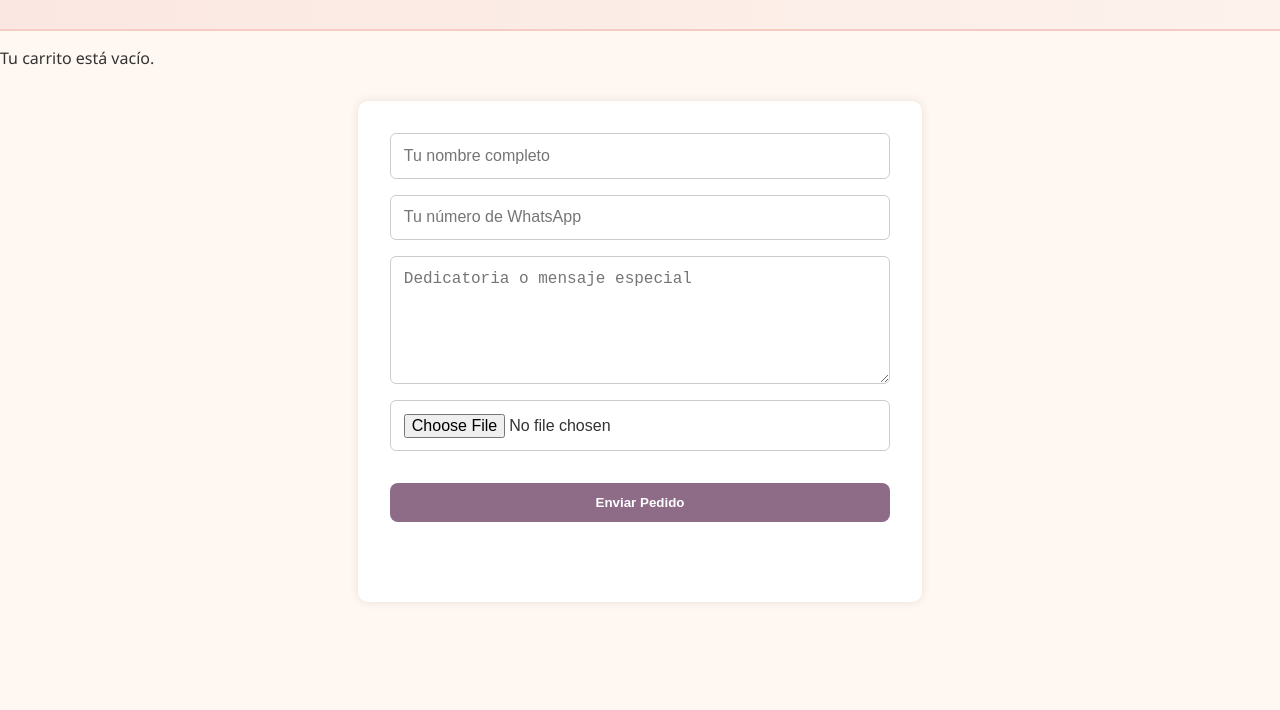
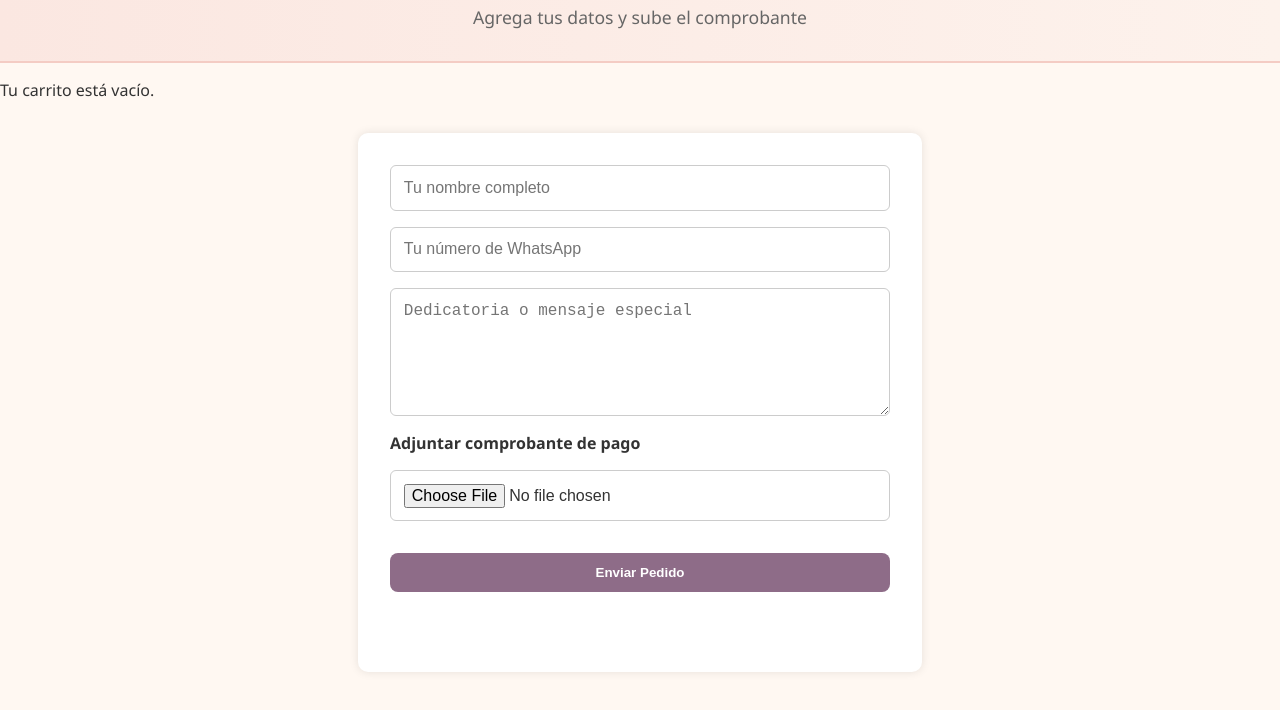
Before and after one commit to abrahambite/floreria-frontend-v2, a plain HTML site: page carrito.html in a window 1280 px wide. Shown: the part 90-800 px from the top of the page. Drawn offline with Linux system fonts and the light colour scheme.

Commit message:
carrito.html

```diff
--- a/carrito.html
+++ b/carrito.html
@@ -3,24 +3,31 @@
 <head>
   <meta charset="UTF-8" />
   <meta name="viewport" content="width=device-width, initial-scale=1.0"/>
-  <title>Tu Carrito | Florería Kalamena</title>
+  <title>Tu Carrito | Kalamena</title>
   <link rel="stylesheet" href="style.css" />
 </head>
 <body>
   <header>
     <h1>Finalizar Pedido</h1>
+    <p>Agrega tus datos y sube el comprobante</p>
   </header>
+
   <main>
     <div id="carrito"></div>
+
     <form id="pedido-form" enctype="multipart/form-data">
       <input type="text" name="nombre" placeholder="Tu nombre completo" required />
       <input type="tel" name="telefono" placeholder="Tu número de WhatsApp" required />
       <textarea name="mensaje" placeholder="Dedicatoria o mensaje especial"></textarea>
-      <input type="file" name="comprobante" accept="image/*" required />
+
+      <label for="comprobante"><strong>Adjuntar comprobante de pago</strong></label>
+      <input type="file" id="comprobante" name="comprobante" accept="image/*" required />
+
       <button type="submit">Enviar Pedido</button>
       <p id="estado"></p>
     </form>
   </main>
+
   <script src="main.js"></script>
 </body>
 </html>
```
